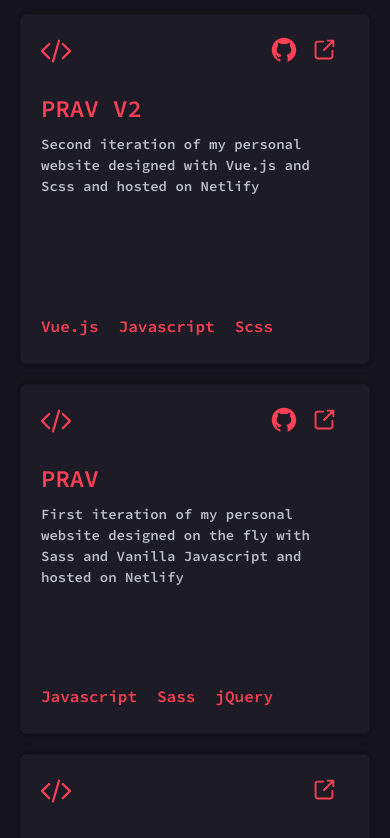
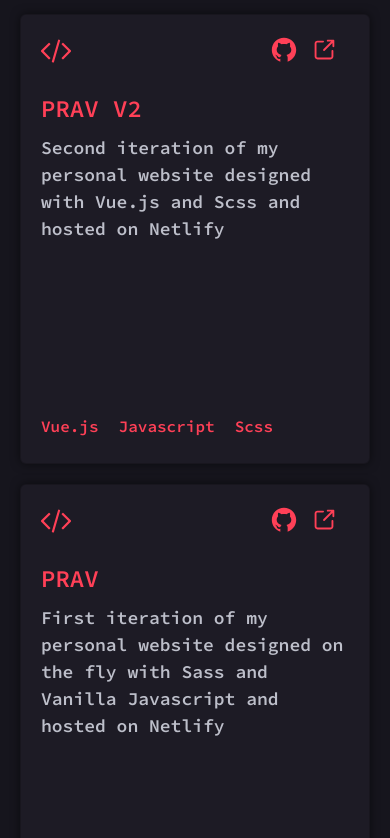
Before and after one commit to praneethravuri/PRAV-V2, a Vue app: page / in a window 390 px wide. Shown: the part 3620-4458 px from the top of the page. Built offline with nearby package versions, Linux system fonts and the light colour scheme.

Commit message:
responsive for tablets

```diff
--- a/src/components/Experience.vue
+++ b/src/components/Experience.vue
@@ -179,6 +179,7 @@ export default {
       font-size: 15px;
     }
   }
+}
 
 @media only screen and (min-width: 321px) and (max-width: 399px) {
   .card {
@@ -187,21 +188,26 @@ export default {
 }
 
 @media only screen and (min-width: 400px) and (max-width: 600px) {
-    .card{
+  .card {
     height: 450px;
 
 
-      &-content p{
+    &-content p {
       font-size: 0.95rem;
     }
   }
 }
 
-  @media only screen and (max-width: 320px){
+@media only screen and (max-width: 320px) {
+  .card {
+    height: 500px;
+  }
+}
+
+@media only screen and (min-width: 799px) {
   .card{
     height: 500px;
   }
 }
 
-}
 </style>
--- a/src/components/Projects.vue
+++ b/src/components/Projects.vue
@@ -207,9 +207,32 @@ export default {
     }
 }
 
-@media (max-width: 600px) {
+@media only screen and (min-width: 400px) and (max-width: 600px) {
     .card-description {
-        font-size: 14px
+        font-size: 1rem;
+    }
+
+    .card {
+        height: 400px;
     }
 }
+
+@media only screen and (max-width: 320px) {
+    .card {
+        height: 500px;
+    }
+}
+
+@media only screen and (min-width: 321px) and (max-width: 399px) {
+    .card {
+        height: 450px;
+    }
+}
+
+@media only screen and (min-width: 799px) {
+  .card{
+    height: 425px;
+  }
+}
+
 </style>
--- a/src/styles/main.scss
+++ b/src/styles/main.scss
@@ -94,3 +94,15 @@ body {
       margin-top: 15%;
   }
 }
+
+@media only screen and (min-height: 600px) and (max-height: 750px) {
+  .main-content{
+      margin-top: 45%;
+  }
+}
+
+@media only screen and (min-width: 799px) {
+  .main-content{
+      margin-top: 10%;
+  }
+}
```
Lines whose indentation alone changed are shown as unchanged.
